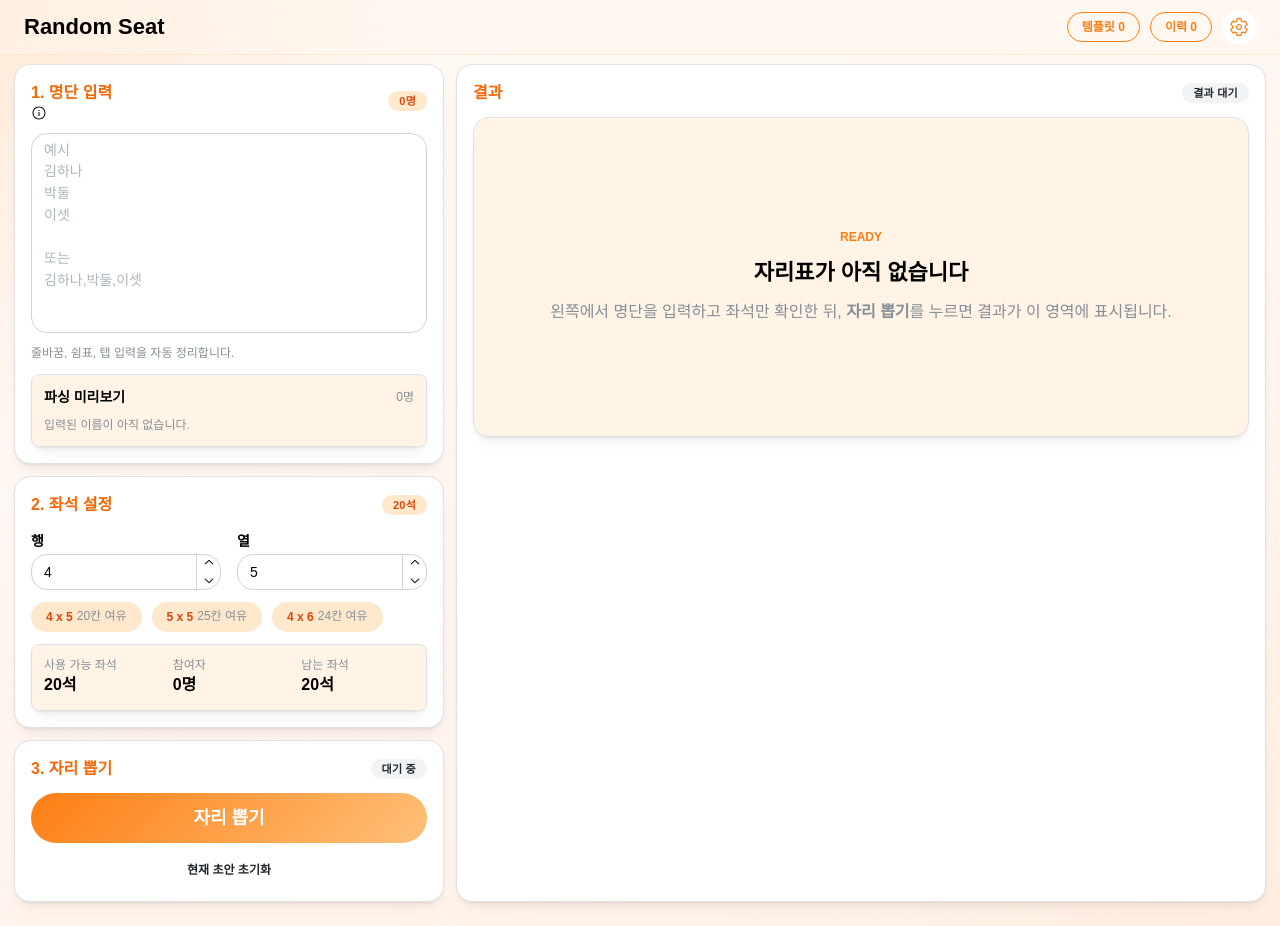
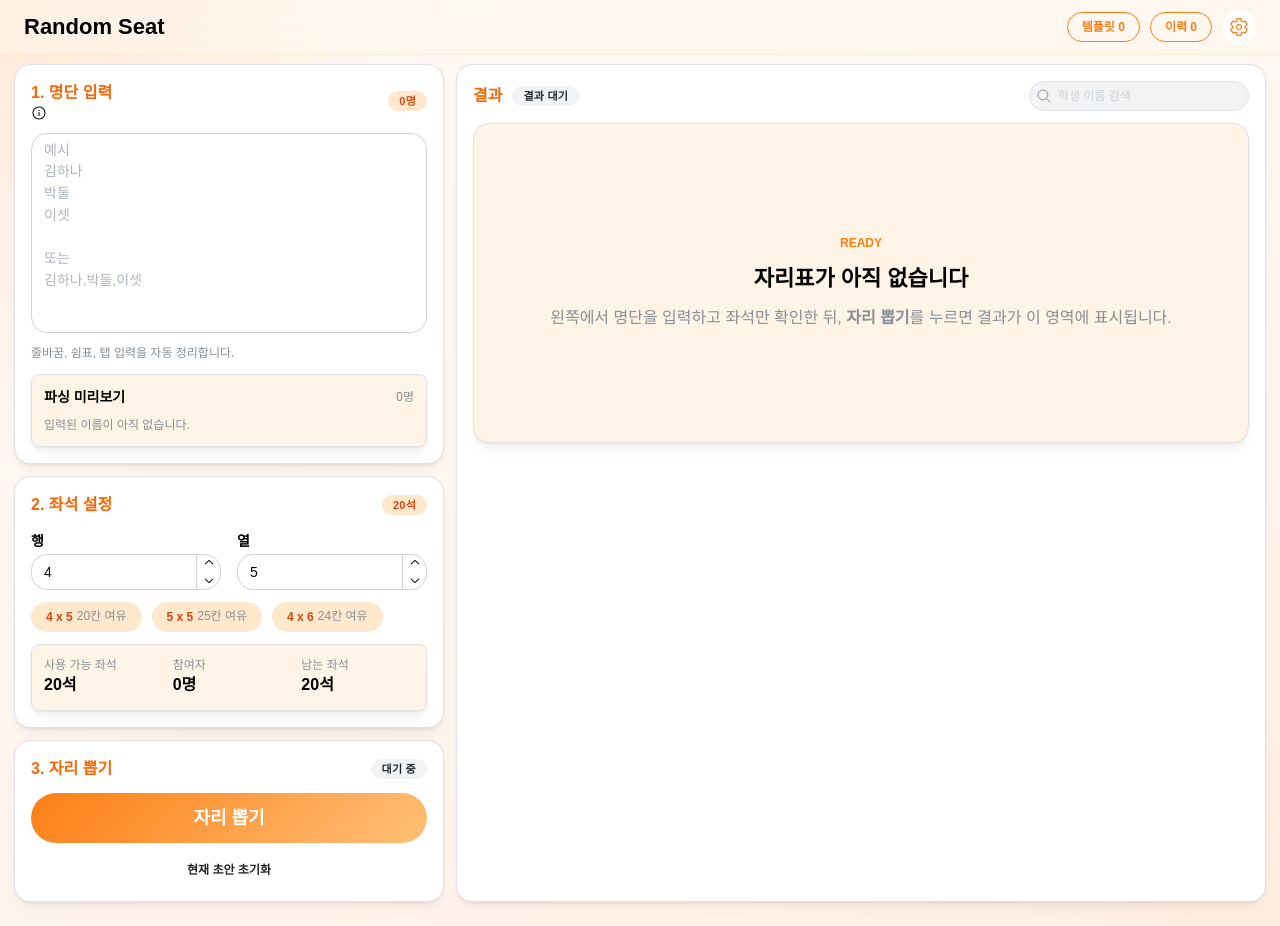
Before and after one commit to kmeijjing/random-seat, a React (Vite) app: page / in a window 1280 px wide. Built offline with nearby package versions, Linux system fonts and the light colour scheme.

Commit message:
결과 패널에 학생 이름 검색 입력 복구 (#1)

```diff
--- a/src/components/ResultPanel.tsx
+++ b/src/components/ResultPanel.tsx
@@ -1,5 +1,6 @@
-import { Badge, Button, Card, Checkbox, Group, Stack, Text, Title } from "@mantine/core";
+import { Badge, Button, Card, Checkbox, Group, Stack, Text, TextInput, Title } from "@mantine/core";
 import { useMemo } from "react";
+import { IoSearchOutline } from "react-icons/io5";
 import { useShallow } from "zustand/react/shallow";
 import { selectSeatNumberMap } from "../store/seatSelectors";
 import { useSeatStore } from "../store/seatStore";
@@ -7,7 +8,7 @@ import { formatTimestamp } from "../utils/format";
 
 export function ResultPanel() {
   const {
-    assignments, updatedAt, drawSettings, searchQuery,
+    assignments, updatedAt, drawSettings, searchQuery, onSearchQueryChange,
     onCopyResult, onPrint, isDrawing, onRunDraw, onToggleRedrawPicker,
     isRedrawPickerOpen, selectedParticipantsForRedraw, onToggleRedrawParticipant,
     onSelectAllForRedraw, onDeselectAllForRedraw, seatConfig, fixedSeats,
@@ -49,11 +50,23 @@ export function ResultPanel() {
   return (
     <Card shadow="sm" radius="lg" withBorder className="min-h-0 overflow-hidden grid grid-rows-[auto_1fr] print:block print:border-0 print:shadow-none">
       <Stack gap="sm">
-        <Group justify="space-between">
-          <Title order={5} c="orange.7">결과</Title>
-          <Badge color={hasAssignments ? "green" : "gray"} variant="light">
-            {hasAssignments ? `${assignments.length}명 배정` : "결과 대기"}
-          </Badge>
+        <Group justify="space-between" wrap="wrap" gap="xs">
+          <Group gap="xs">
+            <Title order={5} c="orange.7">결과</Title>
+            <Badge color={hasAssignments ? "green" : "gray"} variant="light">
+              {hasAssignments ? `${assignments.length}명 배정` : "결과 대기"}
+            </Badge>
+          </Group>
+          <TextInput
+            placeholder="학생 이름 검색"
+            value={searchQuery}
+            onChange={(e) => onSearchQueryChange(e.currentTarget.value)}
+            leftSection={<IoSearchOutline />}
+            size="xs"
+            disabled={!hasAssignments}
+            className="print:hidden"
+            style={{ flex: "0 1 220px" }}
+          />
         </Group>
 
         {hasAssignments ? (
```
